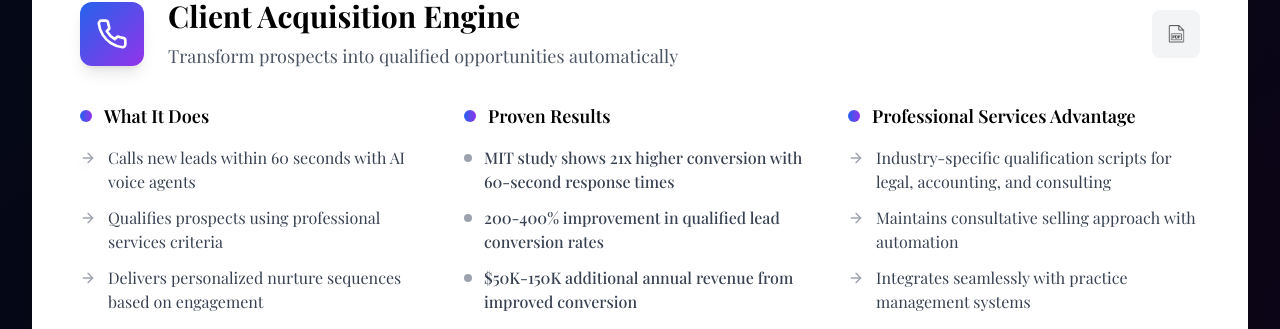
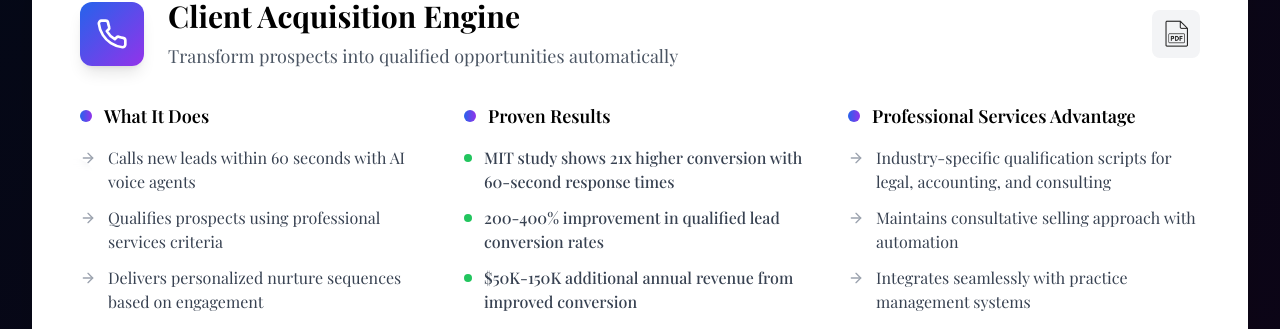
Before and after one commit to ServicoProject/Servico_new, a React (Vite) app: page / in a window 1280 px wide. Shown: the part 1002-1331 px from the top of the page. Built offline with nearby package versions, Linux system fonts and the light colour scheme.

Commit message:
Fix bullet points and increase PDF icon size

```diff
--- a/src/components/SystemsCarousel.tsx
+++ b/src/components/SystemsCarousel.tsx
@@ -217,7 +217,7 @@ const SystemsCarousel: React.FC<SystemsCarouselProps> = ({ onBookingClick, isDar
                     <img
                       src="/images/pdf.png"
                       alt="PDF Download"
-                      className="w-6 h-6 group-hover:scale-110 transition-all duration-300"
+                      className="w-9 h-9 group-hover:scale-110 transition-all duration-300"
                     />
                   </div>
                 </div>
@@ -252,7 +252,7 @@ const SystemsCarousel: React.FC<SystemsCarouselProps> = ({ onBookingClick, isDar
                   <ul className="space-y-3">
                     {currentSystem.results.map((result, index) => (
                       <li key={index} className="flex items-start group">
-                        <div className="w-2 h-2 rounded-full bg-gray-400 mr-3 mt-2 flex-shrink-0 group-hover:bg-gray-600 transition-colors" />
+                        <div className="w-2 h-2 rounded-full bg-green-500 mr-3 mt-2 flex-shrink-0 group-hover:bg-green-600 transition-colors" />
                         <span className="text-gray-700 group-hover:text-gray-900 transition-colors font-medium">
                           {result}
                         </span>
```
